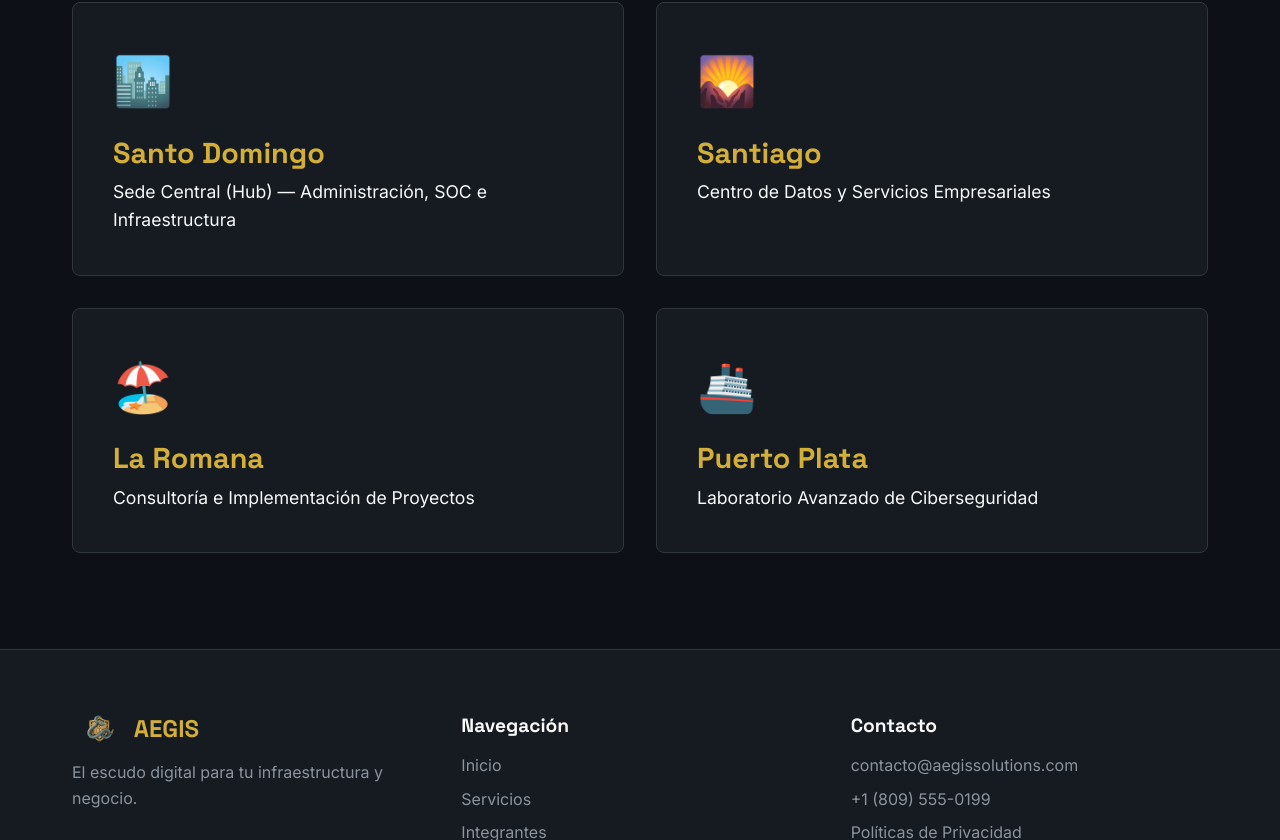
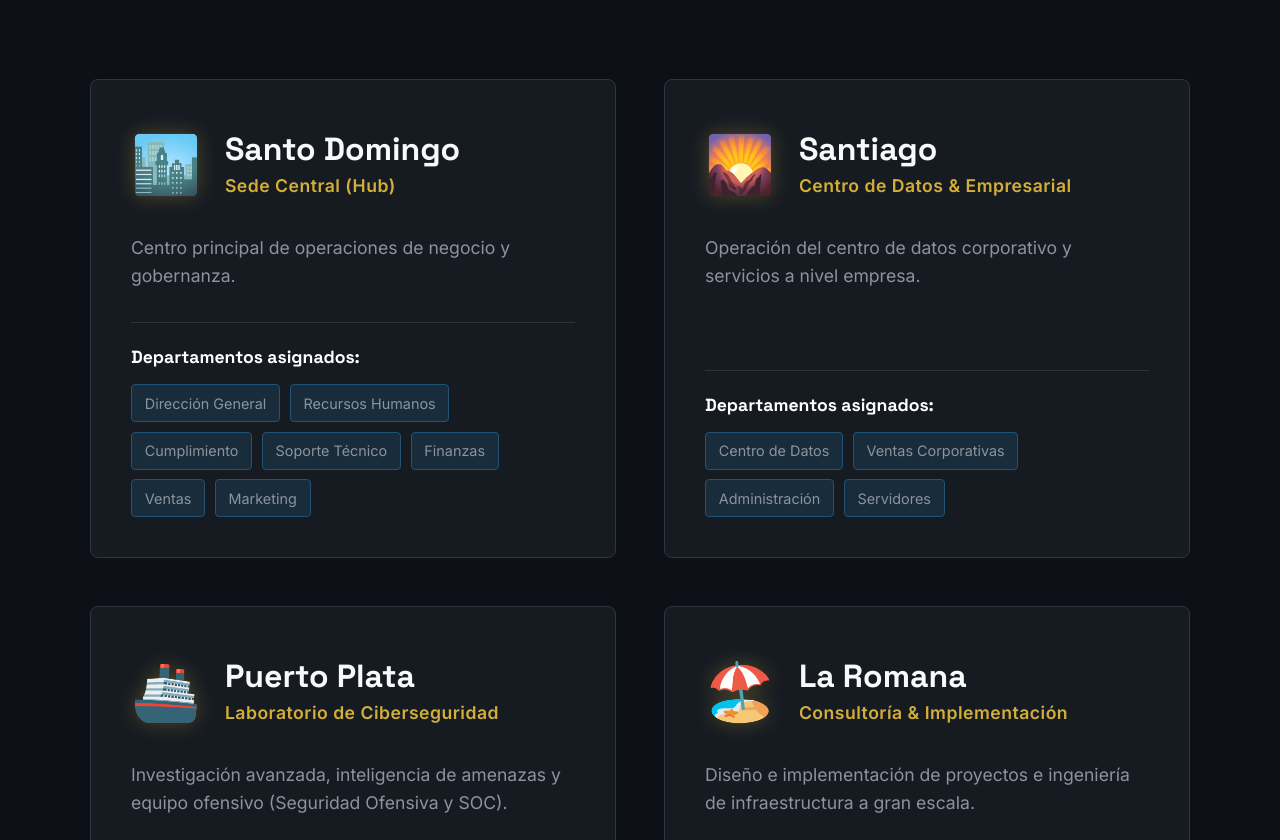
Before and after one commit to nilyerrr/Documentacion---Aegis-Solutions, a React (Vite) app in the folder Proyecto Final - Empresa 1/website/: page /sedes in a window 1280 px wide. Shown: the part 360-1200 px from the top of the page. Built offline with nearby package versions, Linux system fonts and the light colour scheme.

Commit message:
vault backup: 2026-08-15 01:19:46

```diff
--- a/Proyecto Final - Empresa 1/website/src/pages/Locations.jsx
+++ b/Proyecto Final - Empresa 1/website/src/pages/Locations.jsx
@@ -1,10 +1,57 @@
 import React from 'react';
 
 const locations = [
-  { city: 'Santo Domingo', icon: '🏙️', desc: 'Sede Central (Hub) — Administración, SOC e Infraestructura' },
-  { city: 'Santiago', icon: '🌄', desc: 'Centro de Datos y Servicios Empresariales' },
-  { city: 'La Romana', icon: '🏖️', desc: 'Consultoría e Implementación de Proyectos' },
-  { city: 'Puerto Plata', icon: '🚢', desc: 'Laboratorio Avanzado de Ciberseguridad' }
+  {
+    city: 'Santo Domingo',
+    icon: '🏙️',
+    role: 'Sede Central (Hub)',
+    desc: 'Centro principal de operaciones de negocio y gobernanza.',
+    departments: [
+      'Dirección General',
+      'Recursos Humanos',
+      'Cumplimiento',
+      'Soporte Técnico',
+      'Finanzas',
+      'Ventas',
+      'Marketing'
+    ]
+  },
+  {
+    city: 'Santiago',
+    icon: '🌄',
+    role: 'Centro de Datos & Empresarial',
+    desc: 'Operación del centro de datos corporativo y servicios a nivel empresa.',
+    departments: [
+      'Centro de Datos',
+      'Ventas Corporativas',
+      'Administración',
+      'Servidores'
+    ]
+  },
+  {
+    city: 'Puerto Plata',
+    icon: '🚢',
+    role: 'Laboratorio de Ciberseguridad',
+    desc: 'Investigación avanzada, inteligencia de amenazas y equipo ofensivo (Seguridad Ofensiva y SOC).',
+    departments: [
+      'DFIR (Forense)',
+      'Malware Research Lab',
+      'Threat Intelligence',
+      'Red Team',
+      'SOC'
+    ]
+  },
+  {
+    city: 'La Romana',
+    icon: '🏖️',
+    role: 'Consultoría & Implementación',
+    desc: 'Diseño e implementación de proyectos e ingeniería de infraestructura a gran escala.',
+    departments: [
+      'Dirección Regional',
+      'Consultoría TI',
+      'Ingeniería de Infraestructura'
+    ]
+  }
 ];
 
 const Locations = () => {
@@ -12,16 +59,45 @@ const Locations = () => {
     <div style={{ paddingTop: '80px', minHeight: '80vh' }}>
       <section className="section">
         <div className="container">
-          <div style={{ textAlign: 'center', marginBottom: '4rem' }}>
+          <div style={{ textAlign: 'center', marginBottom: '5rem' }}>
             <h1 className="text-gradient" style={{ fontSize: '3.5rem', marginBottom: '1.5rem' }}>Nuestras Sedes</h1>
-            <p style={{ color: 'var(--text-muted)', fontSize: '1.2rem' }}>Estratégicamente ubicados para garantizar cobertura y redundancia nacional.</p>
+            <p style={{ color: 'var(--text-muted)', fontSize: '1.2rem', maxWidth: '800px', margin: '0 auto' }}>
+              Estamos estratégicamente ubicados en puntos clave del país para garantizar cobertura total, alta disponibilidad de nuestros servicios y respuesta inmediata ante cualquier incidente.
+            </p>
           </div>
-          <div className="grid grid-cols-2">
+
+          <div className="grid grid-cols-2" style={{ gap: '3rem', maxWidth: '1100px', margin: '0 auto' }}>
             {locations.map((loc, idx) => (
-              <div key={idx} className="glass-card">
-                <div style={{ fontSize: '3rem', marginBottom: '1rem' }}>{loc.icon}</div>
-                <h3 style={{ fontSize: '1.8rem', color: 'var(--primary)', marginBottom: '0.5rem' }}>{loc.city}</h3>
-                <p style={{ color: 'var(--text-main)', fontSize: '1.1rem' }}>{loc.desc}</p>
+              <div key={idx} className="glass-card" style={{ padding: '2.5rem', display: 'flex', flexDirection: 'column', height: '100%' }}>
+                <div style={{ display: 'flex', alignItems: 'center', gap: '1.5rem', marginBottom: '1.5rem' }}>
+                  <div style={{ fontSize: '3.5rem', filter: 'drop-shadow(0 0 10px rgba(212, 175, 55, 0.3))' }}>{loc.icon}</div>
+                  <div>
+                    <h3 style={{ fontSize: '2rem', color: 'var(--text-main)', marginBottom: '0.2rem', fontFamily: 'Space Grotesk' }}>{loc.city}</h3>
+                    <p style={{ color: 'var(--primary)', fontWeight: 600, fontSize: '1.1rem', letterSpacing: '0.5px' }}>{loc.role}</p>
+                  </div>
+                </div>
+
+                <p style={{ color: 'var(--text-muted)', fontSize: '1.1rem', lineHeight: '1.6', marginBottom: '2rem', flexGrow: 1 }}>
+                  {loc.desc}
+                </p>
+
+                <div style={{ borderTop: '1px solid rgba(255,255,255,0.1)', paddingTop: '1.5rem' }}>
+                  <h4 style={{ color: 'white', marginBottom: '1rem', fontSize: '1.1rem' }}>Departamentos asignados:</h4>
+                  <div style={{ display: 'flex', flexWrap: 'wrap', gap: '0.6rem' }}>
+                    {loc.departments.map((dept, i) => (
+                      <span key={i} style={{
+                        background: 'rgba(32, 83, 117, 0.3)',
+                        border: '1px solid var(--secondary)',
+                        padding: '0.4rem 0.8rem',
+                        borderRadius: '4px',
+                        fontSize: '0.9rem',
+                        color: 'var(--text-muted)'
+                      }}>
+                        {dept}
+                      </span>
+                    ))}
+                  </div>
+                </div>
               </div>
             ))}
           </div>
```
Also changed, not shown: 1 other file (tests, documents, lock files or other folders).
